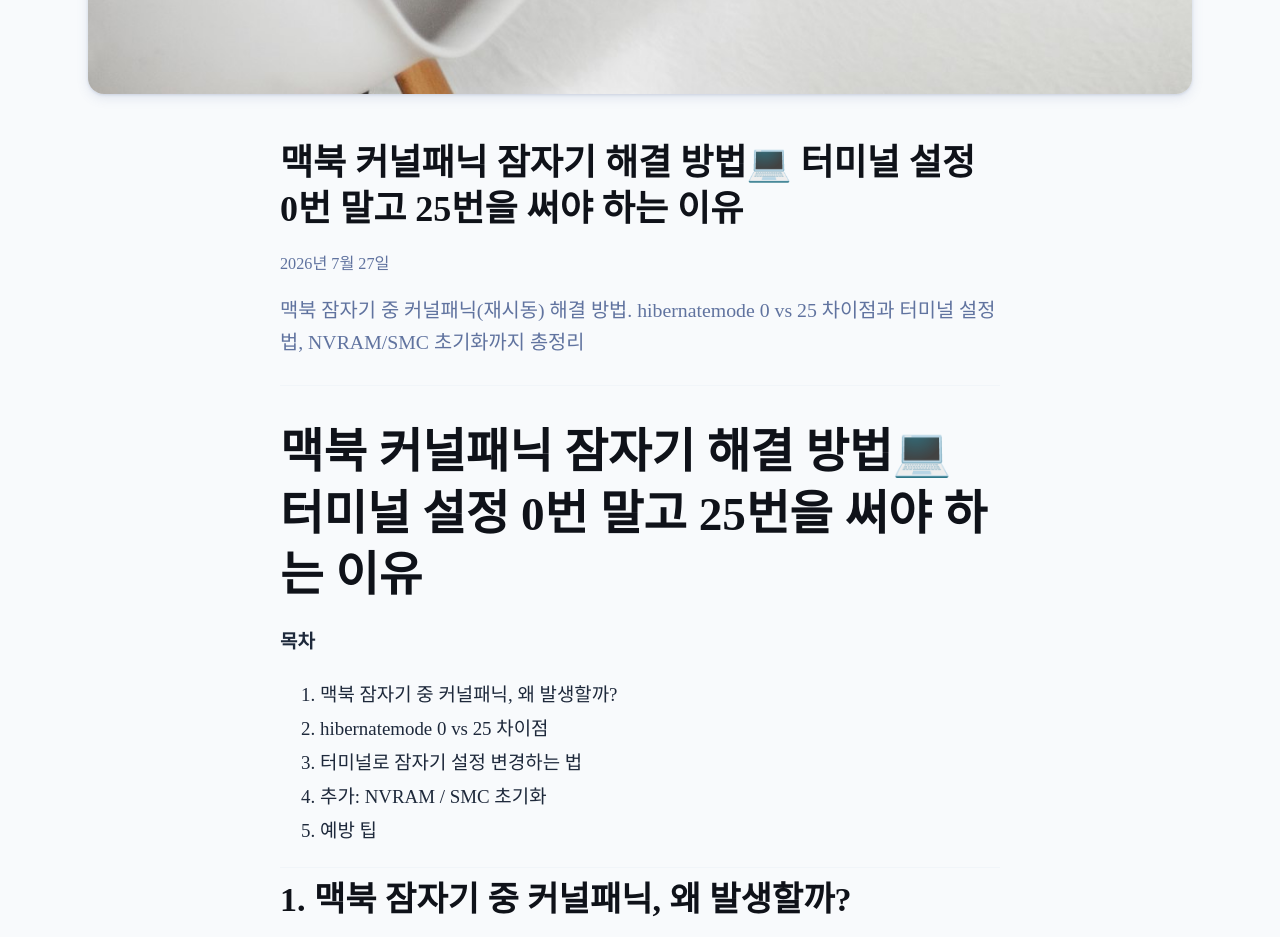
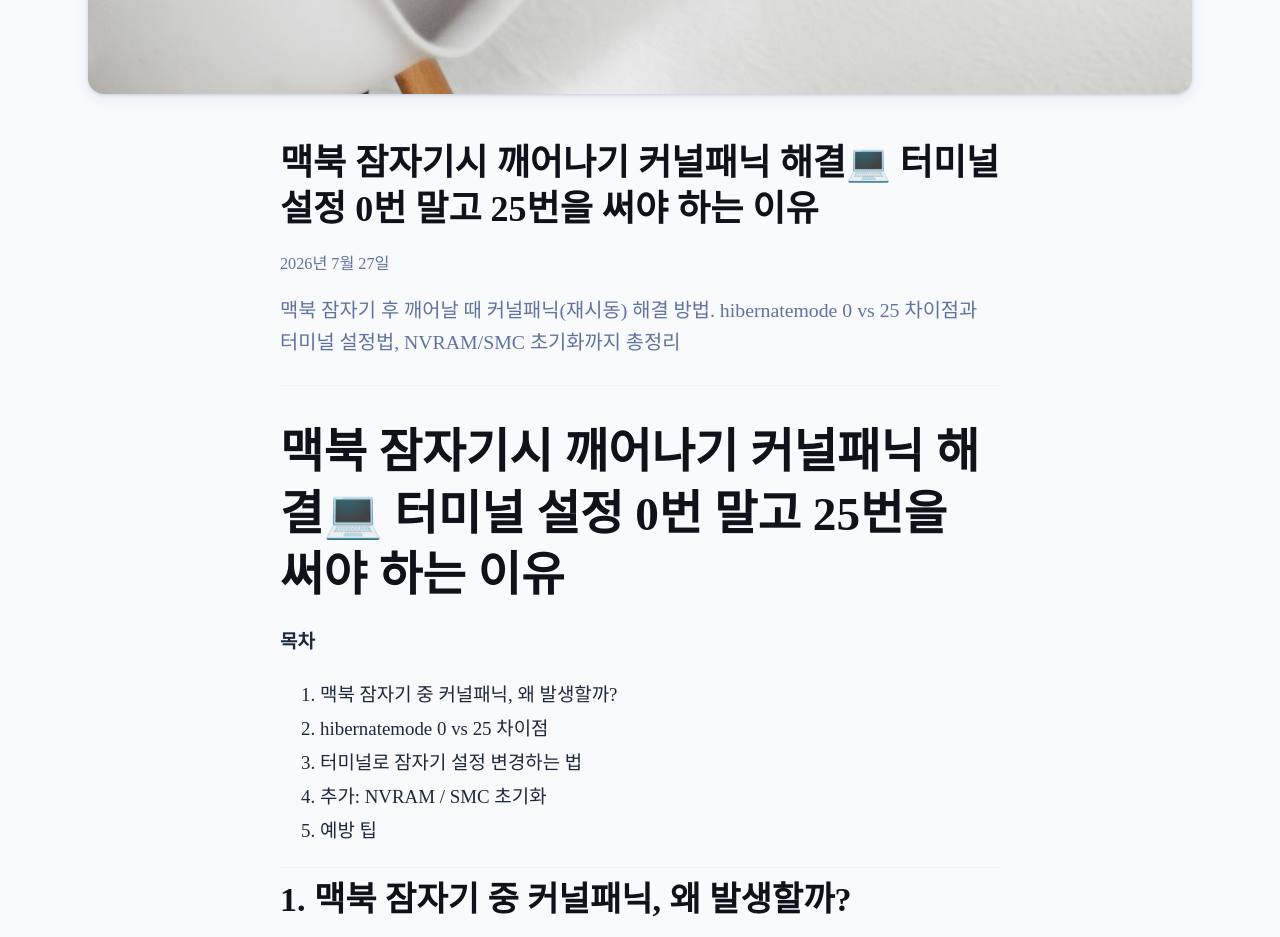
Before and after one commit to owrowrowr89-cyber/my-blog, an Astro site: page /my-blog/blog/review-20260727-macbook-sleep in a window 1280 px wide. Shown: the part 1659-2596 px from the top of the page. Built offline with nearby package versions, Linux system fonts and the light colour scheme; Astro itself is replaced by a stand-in of ours.

Commit message:
제목 수정: 깨어나기 커널패닉 해결

```diff
--- a/src/content/blog/review-20260727-macbook-sleep.md
+++ b/src/content/blog/review-20260727-macbook-sleep.md
@@ -1,13 +1,13 @@
 ---
-title: '맥북 커널패닉 잠자기 해결 방법💻 터미널 설정 0번 말고 25번을 써야 하는 이유'
-description: '맥북 잠자기 중 커널패닉(재시동) 해결 방법. hibernatemode 0 vs 25 차이점과 터미널 설정법, NVRAM/SMC 초기화까지 총정리'
+title: '맥북 잠자기시 깨어나기 커널패닉 해결💻 터미널 설정 0번 말고 25번을 써야 하는 이유'
+description: '맥북 잠자기 후 깨어날 때 커널패닉(재시동) 해결 방법. hibernatemode 0 vs 25 차이점과 터미널 설정법, NVRAM/SMC 초기화까지 총정리'
 pubDate: 'Jul 27 2026'
 heroImage: '../../assets/macbook-hero.jpg'
 tags: ['맥북', '커널패닉', '잠자기', '맥북 튜닝', '터미널']
 status: 'approved'
 ---
 
-# 맥북 커널패닉 잠자기 해결 방법💻 터미널 설정 0번 말고 25번을 써야 하는 이유
+# 맥북 잠자기시 깨어나기 커널패닉 해결💻 터미널 설정 0번 말고 25번을 써야 하는 이유
 
 **목차**
 1. 맥북 잠자기 중 커널패닉, 왜 발생할까?
```
